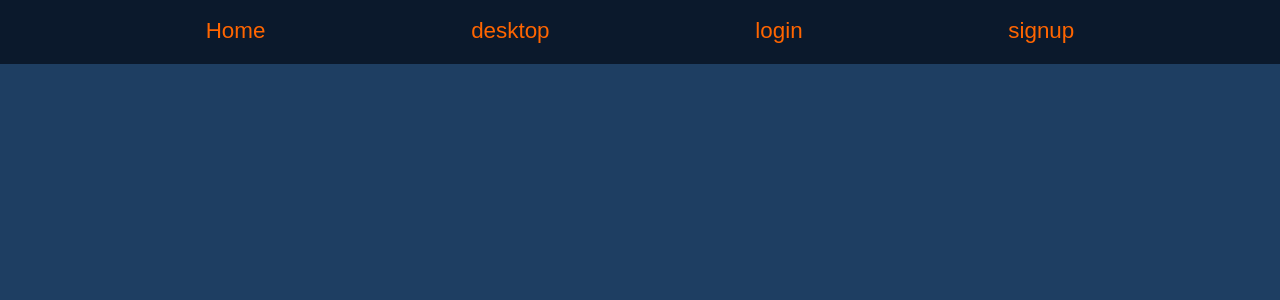
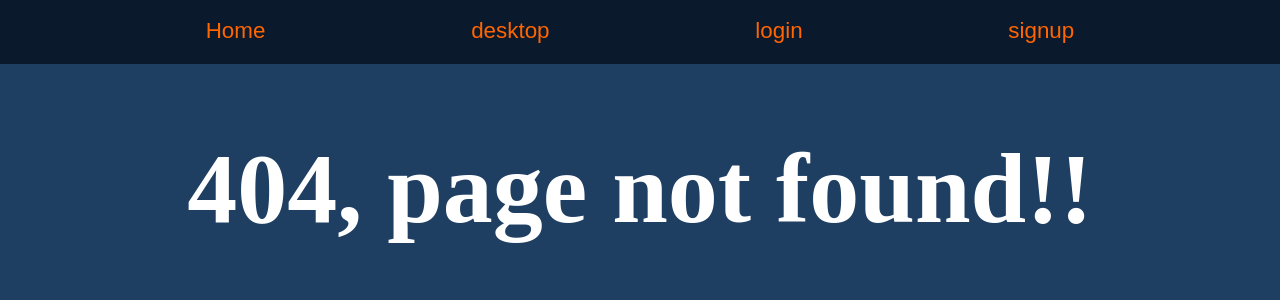
Before and after one commit to Skyrocketer/web-os, a Flask app: template templates/404.html in a window 1280 px wide. Shown: the top 300 px of the page. Run offline with Flask 3, Linux system fonts and the light colour scheme; the template is opened without the code that fills it, so the values that code supplies are empty.

Commit message:
added pychache to gitignore after first production run. revamped 404 page with a placeholder. will change later

```diff
--- a/templates/404.html
+++ b/templates/404.html
@@ -2,6 +2,12 @@
 {% block title %}404 Page Not Found{% endblock %}
 {% block content %}
     <style>
-
+        h1{
+            font-size: 100px;
+            text-align: center;
+            align-content: center;
+            color: white;
+        }
     </style>
+    <h1>404, page not found!!</h1>
 {% endblock %}
```
Also changed, not shown: 1 other file.
